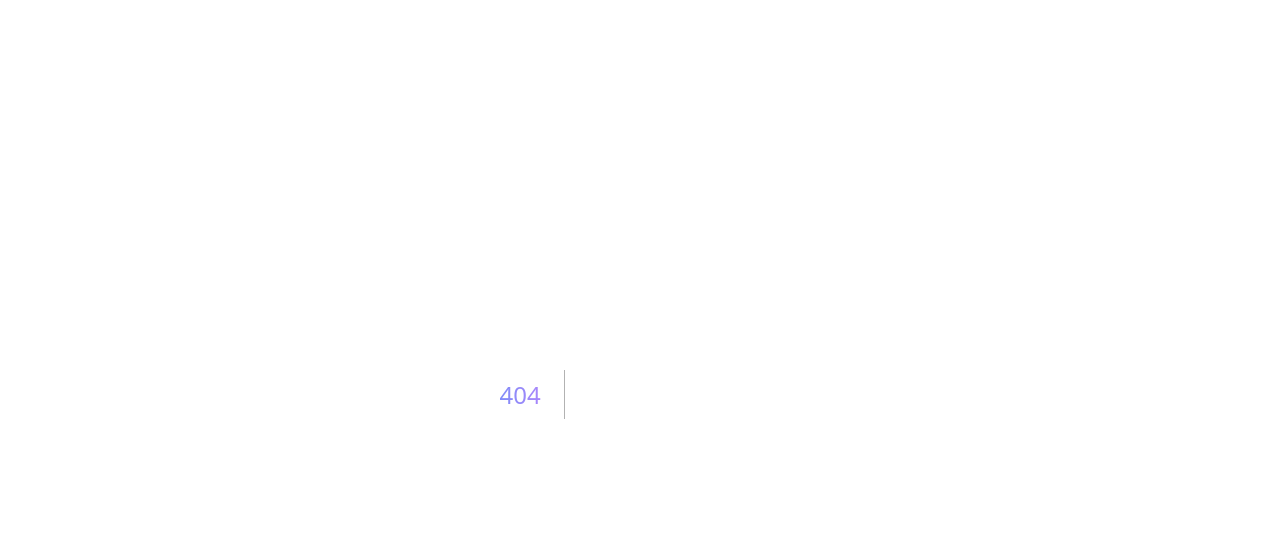
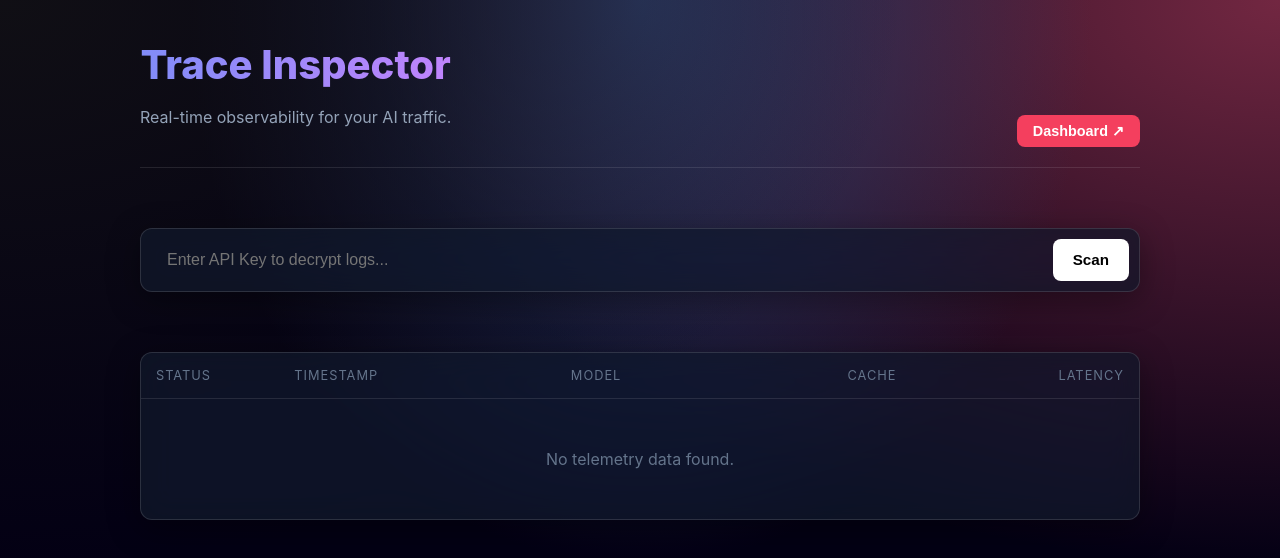
Before and after one commit to ANANDSUNNY0899/nexus-frontend, a Next.js app: page /logs in a window 1280 px wide. Before the commit this address had no page. Shown: the top 558 px of the page. Built offline with nearby package versions, Linux system fonts and the light colour scheme.

Commit message:
Feat: Add Trace Inspector UI

```diff
--- /dev/null
+++ b/app/logs/page.tsx
@@ -0,0 +1,135 @@
+"use client";
+
+import { useState } from "react";
+import Link from "next/link";
+
+interface Log {
+  id: string;
+  model: string;
+  status: number;
+  is_cache_hit: boolean;
+  created_at: string;
+}
+
+export default function LogsPage() {
+  const [logs, setLogs] = useState<Log[]>([]);
+  const [apiKey, setApiKey] = useState("");
+  const [loading, setLoading] = useState(false);
+  const [expandedId, setExpandedId] = useState<string | null>(null);
+
+  const fetchLogs = async () => {
+    if (!apiKey) return;
+    setLoading(true);
+    try {
+      const res = await fetch("https://nexusgateway.onrender.com/api/logs", {
+        headers: { "Authorization": `Bearer ${apiKey}` }
+      });
+      const data = await res.json();
+      if(Array.isArray(data)) setLogs(data);
+    } catch (err) {}
+    setLoading(false);
+  };
+
+  return (
+    <div className="main-wrapper" style={{maxWidth: '1000px'}}>
+
+      {/* Header */}
+      <div style={{display:'flex', justifyContent:'space-between', alignItems:'end', marginBottom:'30px', borderBottom:'1px solid rgba(255,255,255,0.1)', paddingBottom:'20px'}}>
+        <div>
+            <h1 style={{fontSize:'2.5rem', marginBottom:'5px'}}>Trace Inspector</h1>
+            <p style={{color:'#94a3b8'}}>Real-time observability for your AI traffic.</p>
+        </div>
+        <Link href="/">
+            <button className="btn btn-secondary" style={{padding:'8px 16px', fontSize:'0.9rem'}}>Dashboard ↗</button>
+        </Link>
+      </div>
+
+      {/* Search Bar */}
+      <div className="glass-card" style={{padding:'10px', display:'flex', gap:'10px', marginBottom:'30px'}}>
+        <input
+          placeholder="Enter API Key to decrypt logs..."
+          value={apiKey}
+          onChange={(e) => setApiKey(e.target.value)}
+          style={{background:'transparent', border:'none', width:'100%', color:'white', outline:'none'}}
+        />
+        <button
+            onClick={fetchLogs}
+            disabled={loading}
+            className="btn"
+            style={{background:'white', color:'black', fontWeight:'bold', padding:'8px 20px'}}
+        >
+            {loading ? "Syncing..." : "Scan"}
+        </button>
+      </div>
+
+      {/* The Grid Table */}
+      <div className="glass-card" style={{padding:'0', overflow:'hidden'}}>
+
+        {/* Table Header */}
+        <div style={{display:'grid', gridTemplateColumns:'1fr 2fr 2fr 1fr 1fr', padding:'15px', borderBottom:'1px solid rgba(255,255,255,0.1)', fontSize:'0.8rem', color:'#64748b', textTransform:'uppercase', letterSpacing:'1px'}}>
+            <div>Status</div>
+            <div>Timestamp</div>
+            <div>Model</div>
+            <div>Cache</div>
+            <div style={{textAlign:'right'}}>Latency</div>
+        </div>
+
+        {/* Rows */}
+        <div>
+            {logs.length === 0 ? (
+                <div style={{padding:'50px', textAlign:'center', color:'#64748b'}}>No telemetry data found.</div>
+            ) : logs.map((log) => (
+                <div key={log.id} onClick={() => setExpandedId(expandedId === log.id ? null : log.id)} style={{cursor:'pointer', borderTop:'1px solid rgba(255,255,255,0.05)'}}>
+
+                    {/* Main Row */}
+                    <div style={{display:'grid', gridTemplateColumns:'1fr 2fr 2fr 1fr 1fr', padding:'15px', alignItems:'center', fontSize:'0.9rem'}}>
+
+                        {/* Status Pulse */}
+                        <div style={{display:'flex', alignItems:'center', gap:'10px'}}>
+                            <div style={{width:'8px', height:'8px', borderRadius:'50%', background: log.status === 200 ? '#22c55e' : '#ef4444', boxShadow: log.status === 200 ? '0 0 10px #22c55e' : '0 0 10px #ef4444'}}></div>
+                            <span style={{color: log.status === 200 ? '#4ade80' : '#f87171'}}>{log.status}</span>
+                        </div>
+
+                        <div style={{color:'#94a3b8', fontFamily:'monospace', fontSize:'0.8rem'}}>
+                            {new Date(log.created_at).toLocaleString()}
+                        </div>
+
+                        <div style={{color:'white', fontWeight:'500'}}>
+                            {log.model}
+                        </div>
+
+                        <div>
+                            {log.is_cache_hit ? (
+                                <span style={{background:'rgba(168, 85, 247, 0.2)', color:'#d8b4fe', border:'1px solid rgba(168, 85, 247, 0.3)', padding:'2px 8px', borderRadius:'4px', fontSize:'0.75rem'}}>⚡ HIT</span>
+                            ) : (
+                                <span style={{background:'#1e293b', color:'#94a3b8', border:'1px solid #334155', padding:'2px 8px', borderRadius:'4px', fontSize:'0.75rem'}}>MISS</span>
+                            )}
+                        </div>
+
+                        <div style={{textAlign:'right', color:'#64748b', fontSize:'0.8rem'}}>
+                            {log.is_cache_hit ? '~10ms' : '~600ms'}
+                        </div>
+                    </div>
+
+                    {/* Expanded Details */}
+                    {expandedId === log.id && (
+                        <div style={{background:'rgba(0,0,0,0.5)', padding:'20px', borderTop:'1px solid rgba(255,255,255,0.05)', fontSize:'0.85rem', color:'#cbd5e1', fontFamily:'monospace'}}>
+                            <div style={{display:'grid', gridTemplateColumns:'1fr 1fr', gap:'20px'}}>
+                                <div>
+                                    <p style={{color:'#64748b', marginBottom:'5px', textTransform:'uppercase', fontSize:'0.7rem'}}>Request ID</p>
+                                    <p>{log.id}</p>
+                                </div>
+                                <div>
+                                    <p style={{color:'#64748b', marginBottom:'5px', textTransform:'uppercase', fontSize:'0.7rem'}}>Provider</p>
+                                    <p>{log.model.includes('gpt') ? 'OpenAI' : 'Anthropic'}</p>
+                                </div>
+                            </div>
+                        </div>
+                    )}
+                </div>
+            ))}
+        </div>
+      </div>
+    </div>
+  );
+}
--- a/app/page.tsx
+++ b/app/page.tsx
@@ -539,10 +539,15 @@ export default function Home() {
   return (
     <div className="main-wrapper">
 
+      {/* HEADER */}
       <div style={{ textAlign: 'center', marginBottom: '30px' }}>
         <h1 style={{fontSize: '2.5rem', marginBottom:'5px'}}>Nexus Gateway</h1>
         <p style={{color:'#94a3b8', marginBottom:'20px'}}>High-Performance AI Semantic Caching Layer</p>
 
+        {/* BUTTON GROUP */}
+        <div style={{ display: 'flex', gap: '10px', justifyContent: 'center' }}>
+
+            {/* Docs Button */}
             <a href="/docs" style={{textDecoration:'none'}}>
                 <button className="btn" style={{
                     background: 'rgba(255, 255, 255, 0.05)',
@@ -554,11 +559,31 @@ export default function Home() {
                     gap: '8px',
                     padding: '8px 20px'
                 }}>
-                <span> Read Documentation</span>
-                <span style={{opacity:0.5}}>→</span>
+                    <span>Read Documentation</span>
                 </button>
             </a>
+
+            {/* Logs Button */}
+            <a href="/logs" style={{textDecoration:'none'}}>
+                <button className="btn" style={{
+                    background: 'rgba(167, 139, 250, 0.1)', // Purple Tint
+                    border: '1px solid rgba(167, 139, 250, 0.2)',
+                    color: '#d8b4fe',
+                    fontSize: '0.9rem',
+                    display: 'inline-flex',
+                    alignItems: 'center',
+                    gap: '8px',
+                    padding: '8px 20px'
+                }}>
+                    <span>🔍 Inspect Logs</span>
+                </button>
+            </a>
+
         </div>
+      </div>
+
+
+
 
       {/* STATS SECTION */}
       <div className="grid grid-cols-2 gap-4 mb-6">
```
Lines whose indentation alone changed are shown as unchanged.
